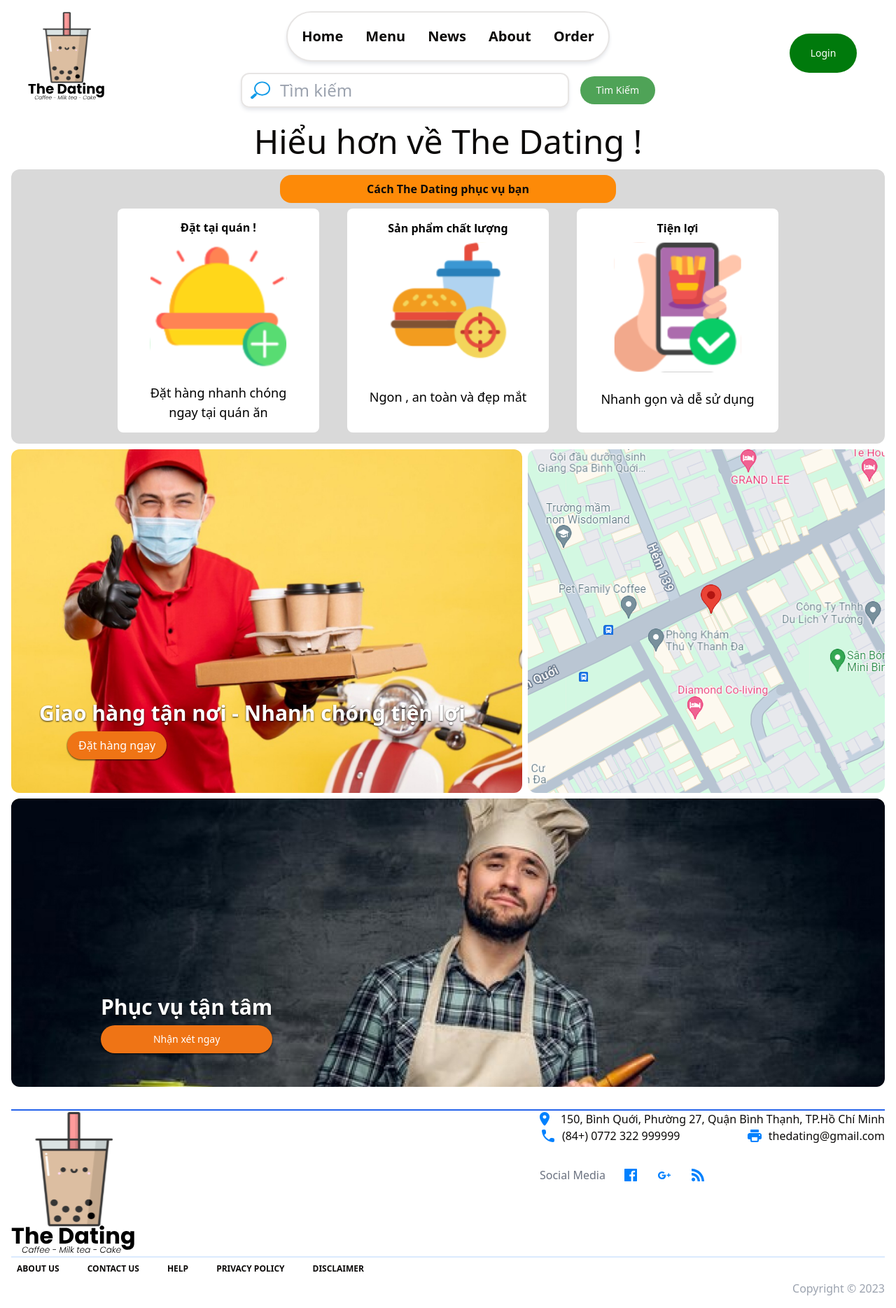
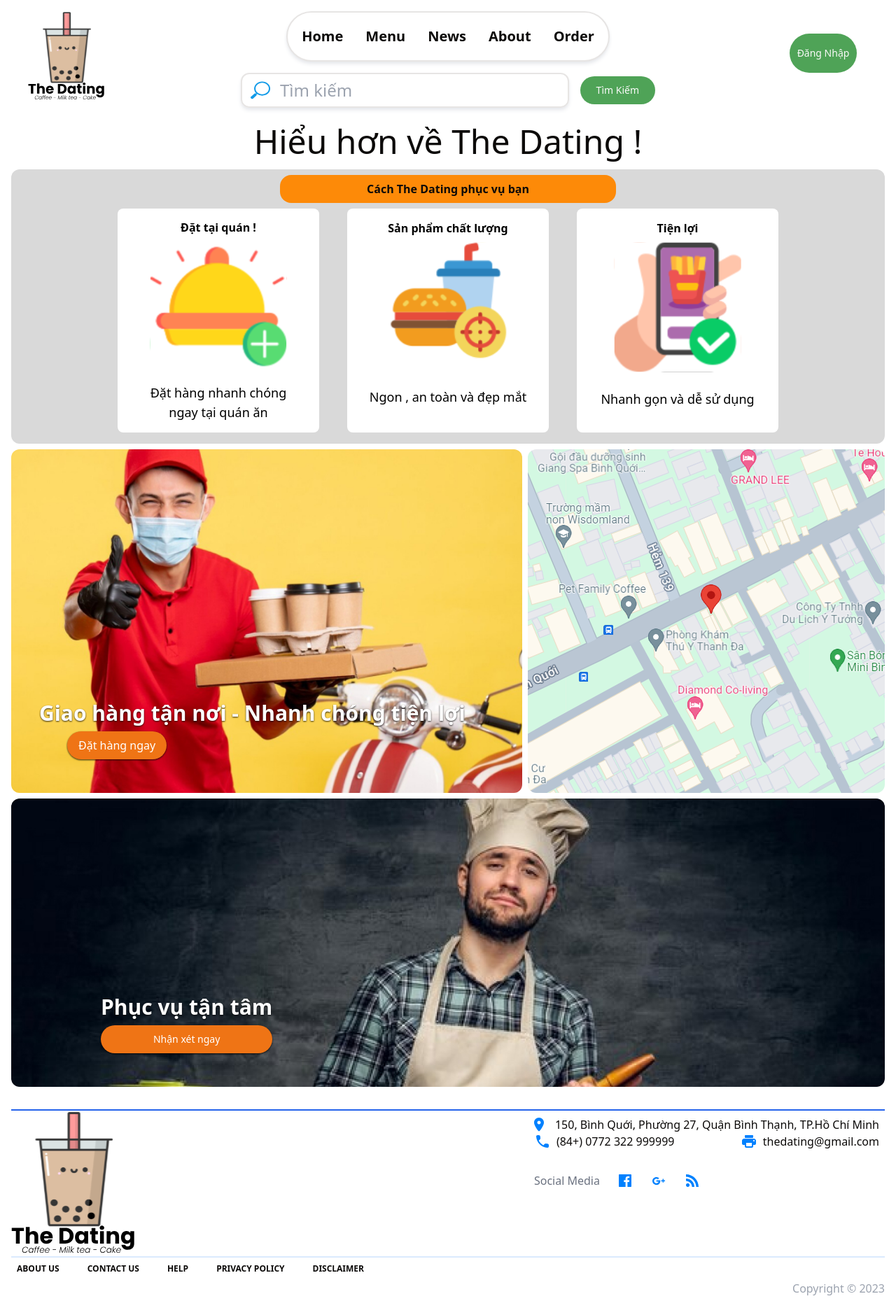
Before and after one commit to sharrlotte/CafeTheDating, a React (Create React App) app in the folder frontend/: page /about in a window 1280 px wide. Shown: the whole page at 70% size. Built offline with nearby package versions, Linux system fonts and the light colour scheme.

Commit message:
sua giao dien login

```diff
--- a/frontend/src/components/Footer/Footer.tsx
+++ b/frontend/src/components/Footer/Footer.tsx
@@ -11,7 +11,7 @@ export default function Footer() {
             <img src="/img/Logo.svg" alt="TheDating"></img>
           </a>
         </div>
-        <div className="gap-8 flex flex-col">
+        <div className="gap-8 p-2 flex flex-col">
           <div className="flex flex-col">
             <span className="flex items-center gap-4">
               <Icons.Location></Icons.Location>
--- a/frontend/src/components/Nav/Nav.tsx
+++ b/frontend/src/components/Nav/Nav.tsx
@@ -45,7 +45,7 @@ export default function Nav() {
             />
 
             <Button
-              className="absolute right-28 top-12 bg-[hsla(126,100%,24%,1)] hover:bg-gray-400 rounded-full text-black w-24 h-14 z-50"
+              className="absolute right-28 top-12 bg-[hsla(126,100%,24%,0.69)] hover:bg-orange-500 rounded-full  w-24 h-14 z-50"
               onClick={() => logout()}
             >
               Đăng xuất
@@ -53,15 +53,10 @@ export default function Nav() {
           </div>
         ) : (
           <Button
-            className="bg-[hsla(126,100%,24%,1)] rounded-full hover:bg-gray-400 text-white w-24 h-14 top-12 right-14 sm:absolute"
+            className="rounded-full bg-[hsla(126,100%,24%,0.69)] hover:bg-orange-500   w-24 h-14 top-12 right-14 sm:absolute"
             asChild
           >
-            <Link
-              className=" group hover:text-[hsla(29,90%,58%,1)]"
-              to={"/login"}
-            >
-              {"Login"}
-            </Link>
+            <Link to={"/login"}>{"Đăng Nhập"}</Link>
           </Button>
         )}
       </div>
--- a/frontend/src/components/Order/Order.tsx
+++ b/frontend/src/components/Order/Order.tsx
@@ -52,7 +52,6 @@ export default function Order() {
             <TabsContent value="wait">
               <OrderItem filter="pending" />
             </TabsContent>
-
             <TabsContent value="complete">
               <OrderItem filter="completed" />
             </TabsContent>
@@ -75,11 +74,13 @@ export default function Order() {
             >
               {filter}
             </SelectTrigger>
+
             <SelectContent className="w-[180px] rounded-lg p-2 bg-slate-200  mt-1">
               <SelectGroup>
-                <SelectItem key={"all"} value={"all"}>
+                <SelectItem  key={"all"} value={"all"}>
                   Tất cả
                 </SelectItem>
+
                 <div className="border-black h-1 w-full border-b"></div>
                 <SelectItem key={"wait"} value={"pending"}>
                   Chờ thanh toán
@@ -106,3 +107,15 @@ export default function Order() {
     </>
   );
 }
+function translate(orderStates: string) {
+  switch (orderStates) {
+    case "all":
+      return "Tất cả";
+    case "pending":
+      return "Chờ thanh toán";
+    case "completed":
+      return "Hoàn thành";
+    case "cancelled":
+      return "Đã hủy";
+  }
+}
--- a/frontend/src/components/Search/Search.tsx
+++ b/frontend/src/components/Search/Search.tsx
@@ -14,7 +14,7 @@ export default function Search() {
           placeholder="Tìm kiếm"
         />
       </div>
-      <Button className="bg-[hsla(126,100%,24%,0.69)] rounded-full w-32 hover:bg-orange-500">
+      <Button className="bg-[hsla(126,100%,24%,0.69)] hover:bg-orange-500 rounded-full w-32 ">
         Tìm Kiếm
       </Button>
     </div>
--- a/frontend/src/routes/login/LoginPage.tsx
+++ b/frontend/src/routes/login/LoginPage.tsx
@@ -9,7 +9,7 @@ export default function LoginPage() {
       <div className=" w-full md:w-5/6 bg-white shadow-2xl rounded-[34px] h-screen flex relative">
         <div className=" md:p-24  flex-col flex gap-4 z-10 w-full md:w-1/2 relative justify-center items-center">
           <div className=" flex flex-col  items-center justify-center gap-8 ">
-            <span className="text-4xl font-bold text-center">Log In</span>
+            <span className="text-4xl font-bold text-center">Đăng Nhập</span>
 
             <Button
               asChild
--- a/frontend/src/type/Order.ts
+++ b/frontend/src/type/Order.ts
@@ -1,4 +1,4 @@
-import Order from "@/components/Order/Order";
+import Order from "../components/Order/Order";
 
 interface Order {
   _id: string;
@@ -20,8 +20,8 @@ export const orderStates = [
   "shipping",
   "completed",
   "canceled",
-    "refused",
-  undefined
+  "refused",
+  undefined,
 ] as const;
 
 export type OrderState = (typeof orderStates)[number];
```
